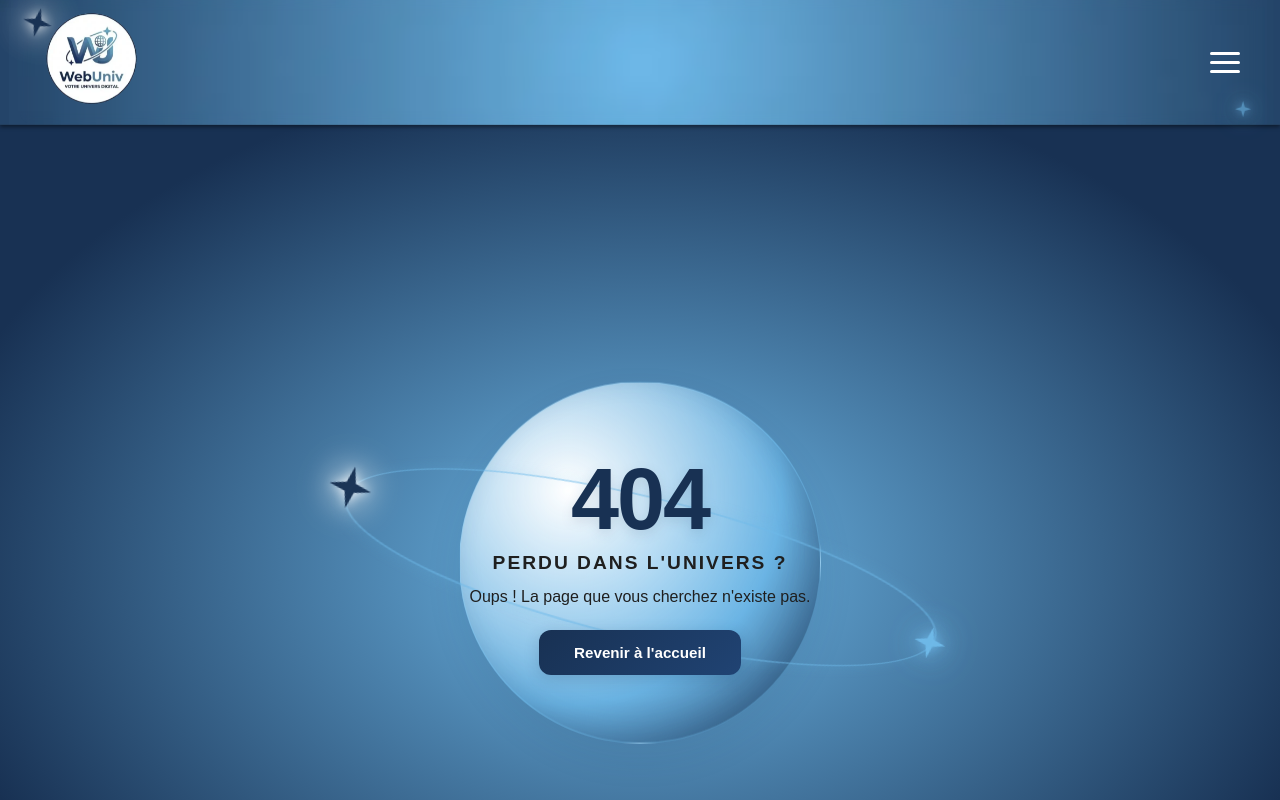
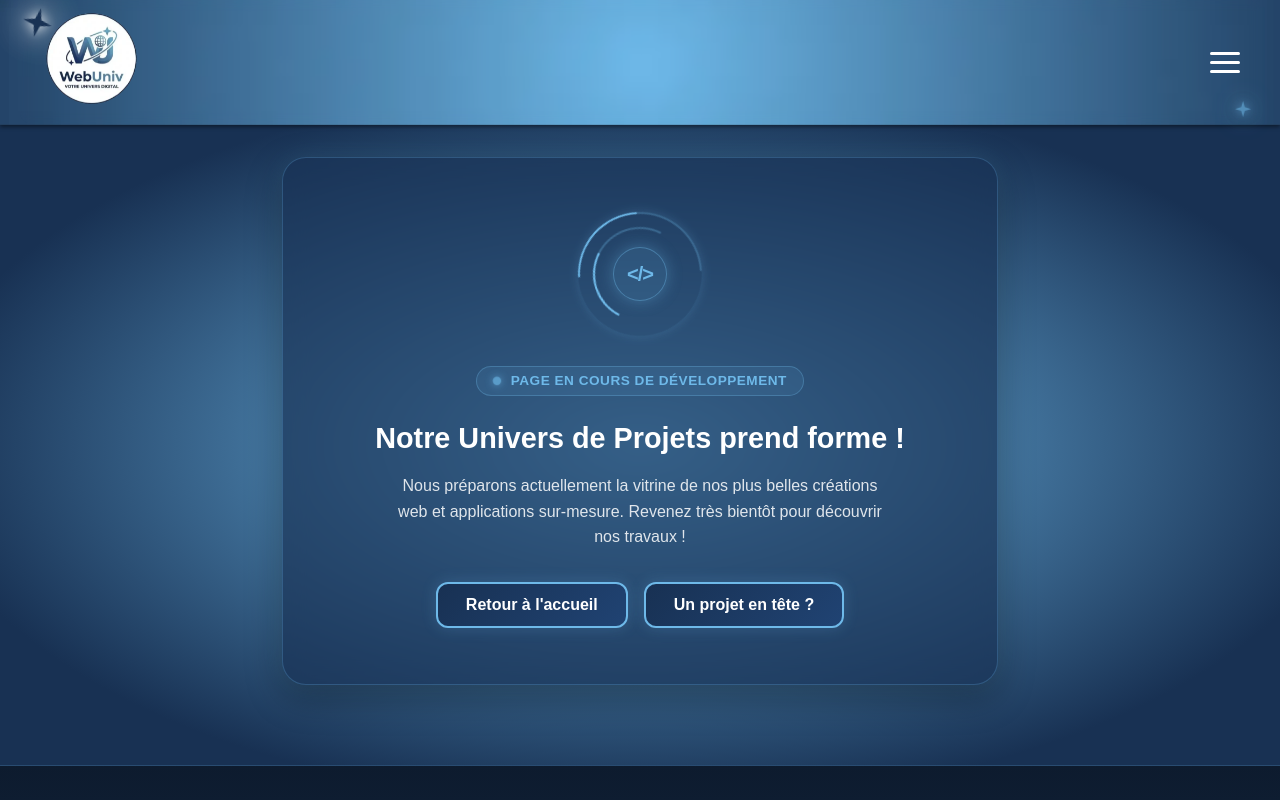
Before and after one commit to JHochart0/WebUniv, a React (Vite) app: page /realisations in a window 1280 px wide. Shown: the top 800 px of the page. Built offline with nearby package versions, Linux system fonts and the light colour scheme.

Commit message:
changed header + added temporary page for realisations

```diff
--- a/src/App.jsx
+++ b/src/App.jsx
@@ -12,6 +12,7 @@ import Footer from './components/Footer.jsx';
 
 import Home from './pages/Home.jsx';
 import Services from "./pages/Services.jsx";
+import Realisations from "./pages/Realisations.jsx";
 import Contact from "./pages/Contact.jsx";
 import Legal from "./pages/Legal.jsx";
 import NotFound404 from "./pages/NotFound404.jsx";
@@ -34,6 +35,7 @@ function App() {
                     <Routes>
                         <Route path="/" element={<Home/>} />
                         <Route path="/services" element={<Services/>} />
+                        <Route path="/realisations" element={<Realisations/>} />
                         <Route path="/contact" element={<Contact/>} />
                         <Route path="/legal" element={<Legal/>} />
                         <Route path="/gtc" element={<GTC/>} />
--- a/src/components/Navbar.jsx
+++ b/src/components/Navbar.jsx
@@ -1,6 +1,5 @@
 import React from 'react';
 import NavLink from "./NavLink.jsx";
-import PhoneButton from './PhoneButton';
 
 function Navbar(props) {
     const className = props.className;
@@ -9,9 +8,10 @@ function Navbar(props) {
     return (
         <nav className={className}>
             <NavLink to="/" content="Accueil" id="navbar-homeLink" onClick={onLinkClick}/>
-            <NavLink to="/services" content="Prestations" id="navbar-servicesLink" onClick={onLinkClick}/>
-                <NavLink to="/contact" content="Contact" id="navbar-contactLink" onClick={onLinkClick}/>
-            <PhoneButton className="header-phone-btn" />
+            <NavLink to="/services" content="Nos offres" id="navbar-servicesLink" onClick={onLinkClick}/>
+            <NavLink to="/realisations" content="Réalisations" id="navbar-servicesLink" onClick={onLinkClick}/>
+            <NavLink to="/contact" content="Contact" id="navbar-contactLink" onClick={onLinkClick}/>
+
         </nav>
     );
 }
--- a/src/css/Header.css
+++ b/src/css/Header.css
@@ -180,7 +180,7 @@
     color: var(--color-white);
     text-decoration: none;
     font-weight: bold;
-    font-size: 1.35rem;
+    font-size: 1.2rem;
     padding: 10px 15px;
     transition: color 0.3s ease, transform 0.3s ease;
     position: relative;
@@ -232,35 +232,6 @@
 }
 
 
-/* Phone button */
-.header-phone-btn {
-    display: flex;
-    justify-content: center;
-    align-items: center;
-    background: transparent;
-    border: 2px solid var(--color-light-blue);
-    color: var(--color-white);
-    padding: 16px 20px;
-    font-size: 0.9rem;
-    font-weight: bold;
-    border-radius: 25px;
-    cursor: pointer;
-    transition: all 0.3s ease;
-    min-width: 200px;
-
-}
-
-/* Phone button hover*/
-.header-phone-btn:hover {
-    background: rgba(110, 185, 233, 0.15);
-    color:#d5e0e6;
-}
-
-/* Phone button icon */
-.header-phone-btn .phone-icon {
-    margin-right: 8px;
-    color: var(--color-light-blue);
-}
 
 /********************************
 ********Menu button for mobile***
@@ -392,12 +363,6 @@
         box-sizing: border-box;
     }
 
-    /*phone button*/
-    .header-phone-btn {
-        margin: 15px auto;
-        width: 80%;
-        padding: 12px;
-    }
 }
 
 
--- /dev/null
+++ b/src/css/Realisations.css
@@ -0,0 +1,224 @@
+:root {
+  /* Colors used for WebUniv */
+  --color-abyssal-blue: #183153;
+  --color-light-blue: #6EB9E9;
+  --color-white: #FFFFFF;
+  --color-dark-gray: #1F1F1F;
+
+  /* main font */
+  --font-main: 'Arial', 'Helvetica', sans-serif;
+}
+
+/*********************************
+********* Keyframes **************
+*********************************/
+@keyframes orbitSpin {
+    0% { transform: rotate(0deg); }
+    100% { transform: rotate(360deg); }
+}
+
+@keyframes orbitSpinReverse {
+    0% { transform: rotate(0deg); }
+    100% { transform: rotate(-360deg); }
+}
+
+@keyframes dotPulse {
+    0%, 100% { opacity: 0.3; transform: scale(0.8); }
+    50% { opacity: 1; transform: scale(1.25); }
+}
+
+
+/*********************************
+****** Realisations Container ****
+*********************************/
+.realisations-container {
+    display: flex;
+    justify-content: center;
+    align-items: center;
+    min-height: calc(80vh - 100px);
+    padding: 2rem 1rem;
+    font-family: var(--font-main);
+    box-sizing: border-box;
+}
+
+.realisations-card {
+    background: rgba(24, 49, 83, 0.65);
+    backdrop-filter: blur(12px);
+    -webkit-backdrop-filter: blur(12px);
+    border: 1px solid rgba(110, 185, 233, 0.25);
+    border-radius: 1.5rem;
+    padding: 3.5rem 2rem;
+    max-width: 650px;
+    width: 100%;
+    text-align: center;
+    box-shadow: 0 12px 35px rgba(0, 0, 0, 0.35),
+                0 0 25px rgba(110, 185, 233, 0.15);
+    display: flex;
+    flex-direction: column;
+    align-items: center;
+}
+
+/*********************************
+******* Animated Visual Core *****
+*********************************/
+.realisations-animation {
+    position: relative;
+    width: 120px;
+    height: 120px;
+    display: flex;
+    justify-content: center;
+    align-items: center;
+    margin-bottom: 2rem;
+}
+
+/* Outer Orbit Ring */
+.orbit-ring.primary {
+    position: absolute;
+    width: 100%;
+    height: 100%;
+    border-radius: 50%;
+    border: 2px solid transparent;
+    border-top-color: var(--color-light-blue);
+    border-right-color: rgba(110, 185, 233, 0.3);
+    animation: orbitSpin 3s linear infinite;
+    box-shadow: 0 0 10px rgba(110, 185, 233, 0.2);
+}
+
+/* Inner Orbit Ring */
+.orbit-ring.secondary {
+    position: absolute;
+    width: 75%;
+    height: 75%;
+    border-radius: 50%;
+    border: 2px solid transparent;
+    border-bottom-color: var(--color-light-blue);
+    border-left-color: rgba(110, 185, 233, 0.3);
+    animation: orbitSpinReverse 2s linear infinite;
+}
+
+/* Central Icon */
+.core-icon {
+    width: 52px;
+    height: 52px;
+    background: rgba(110, 185, 233, 0.12);
+    border-radius: 50%;
+    display: flex;
+    justify-content: center;
+    align-items: center;
+    box-shadow: 0 0 15px rgba(110, 185, 233, 0.35);
+    border: 1px solid rgba(110, 185, 233, 0.4);
+}
+
+.code-symbol {
+    font-size: 1.25rem;
+    font-weight: bold;
+    color: var(--color-light-blue);
+    letter-spacing: -1px;
+}
+
+/*********************************
+********* Badge Status ***********
+*********************************/
+.badge-status {
+    display: inline-flex;
+    align-items: center;
+    gap: 0.6rem;
+    padding: 0.4rem 1rem;
+    background: rgba(110, 185, 233, 0.1);
+    border: 1px solid rgba(110, 185, 233, 0.3);
+    border-radius: 20px;
+    color: var(--color-light-blue);
+    font-size: 0.85rem;
+    font-weight: 600;
+    letter-spacing: 0.5px;
+    margin-bottom: 1.5rem;
+    text-transform: uppercase;
+}
+
+.badge-dot {
+    width: 8px;
+    height: 8px;
+    background-color: var(--color-light-blue);
+    border-radius: 50%;
+    box-shadow: 0 0 8px var(--color-light-blue);
+    animation: dotPulse 1.5s infinite ease-in-out;
+}
+
+/*********************************
+********* Typography *************
+*********************************/
+.realisations-card h1 {
+    color: var(--color-white);
+    font-size: 1.8rem;
+    margin-bottom: 1rem;
+    line-height: 1.3;
+}
+
+.realisations-subtitle {
+    color: rgba(255, 255, 255, 0.85);
+    font-size: 1rem;
+    line-height: 1.6;
+    margin-bottom: 2rem;
+    max-width: 500px;
+}
+
+/*********************************
+********* Actions / Links ********
+*********************************/
+.realisations-actions {
+    display: flex;
+    gap: 1rem;
+    flex-wrap: wrap;
+    justify-content: center;
+}
+
+#btn-realisations-primary, #btn-realisations-secondary {
+    background: linear-gradient(135deg, var(--color-abyssal-blue) 0%, #204373 100%);
+    border: 2px solid var(--color-light-blue);
+    color:white;
+    text-decoration:none;
+    padding: 12px 28px;
+    border-radius: 12px;
+    font-weight: 600;
+    box-shadow: 0 0 15px rgba(110, 185, 233, 0.2);
+    transition: all 0.3s cubic-bezier(0.25, 0.8, 0.25, 1);
+}
+
+.realisations-actions a:hover {
+    color: var(--color-white);
+    background: linear-gradient(135deg, #204373 0%, var(--color-light-blue) 100%);
+    box-shadow: 0 0 25px rgba(110, 185, 233, 0.6);
+    border-color: var(--color-white);
+    transform: translateY(-2px);
+    filter: drop-shadow(0 0 15px rgba(110, 185, 233, 0.8));
+}
+
+
+
+/*********************************
+******* RESPONSIVE DESIGN ********
+*********************************/
+@media screen and (max-width: 600px) {
+    .realisations-card {
+        padding: 2.5rem 1.25rem;
+    }
+
+    .realisations-card h1 {
+        font-size: 1.4rem;
+    }
+
+    .realisations-subtitle {
+        font-size: 0.9rem;
+    }
+
+    .realisations-actions {
+        flex-direction: column;
+        width: 100%;
+    }
+
+    .realisations-actions a {
+        width: 100%;
+        text-align: center;
+        box-sizing: border-box;
+    }
+}
--- /dev/null
+++ b/src/pages/Realisations.jsx
@@ -0,0 +1,51 @@
+import React, { useEffect } from 'react';
+import useRevealOnScroll from "../hooks/useRevealOnScroll";
+import NavLink from "../components/NavLink.jsx";
+import '../css/Realisations.css';
+
+function Realisations() {
+
+    // Change the tab title
+    useEffect(() => {
+        document.title = "WebUniv | Découvrez nos différentes réalisations";
+    }, []);
+
+    return (
+        <div className="realisations-container">
+            <div className="realisations-card">
+
+                {/* Visual Animated Orbit Core */}
+                <div className="realisations-animation">
+                    <div className="orbit-ring primary"></div>
+                    <div className="orbit-ring secondary"></div>
+                    <div className="core-icon">
+                        <span className="code-symbol">&lt;/&gt;</span>
+                    </div>
+                </div>
+
+                {/* Status Badge */}
+                <div className="badge-status">
+                    <span className="badge-dot"></span>
+                    Page en cours de développement
+                </div>
+
+                {/* Titles & Texts */}
+                <h1>Notre Univers de Projets prend forme !</h1>
+
+                <p className="realisations-subtitle">
+                    Nous préparons actuellement la vitrine de nos plus belles créations web et applications sur-mesure.
+                    Revenez très bientôt pour découvrir nos travaux !
+                </p>
+
+                {/* Call to Actions */}
+                <div className="realisations-actions">
+                    <NavLink to="/" content="Retour à l'accueil" id="btn-realisations-primary" />
+                    <NavLink to="/contact" content="Un projet en tête ?" id="btn-realisations-secondary" />
+                </div>
+
+            </div>
+        </div>
+    );
+}
+
+export default Realisations;
--- a/src/pages/Services.jsx
+++ b/src/pages/Services.jsx
@@ -23,7 +23,7 @@ function Services() {
     useRevealOnScroll(".fade-in-up, .fade-in-side-left, .fade-in-side-right, .zoom-animation");
 
     useEffect(() => {
-        document.title = "WebUniv | Découvrez nos prestations";
+        document.title = "WebUniv | Découvrez nos offres de services";
     }, []);
 
     // Fonction pour scroller fluidement vers la carte sélectionnée et déclencher l'animation
```
